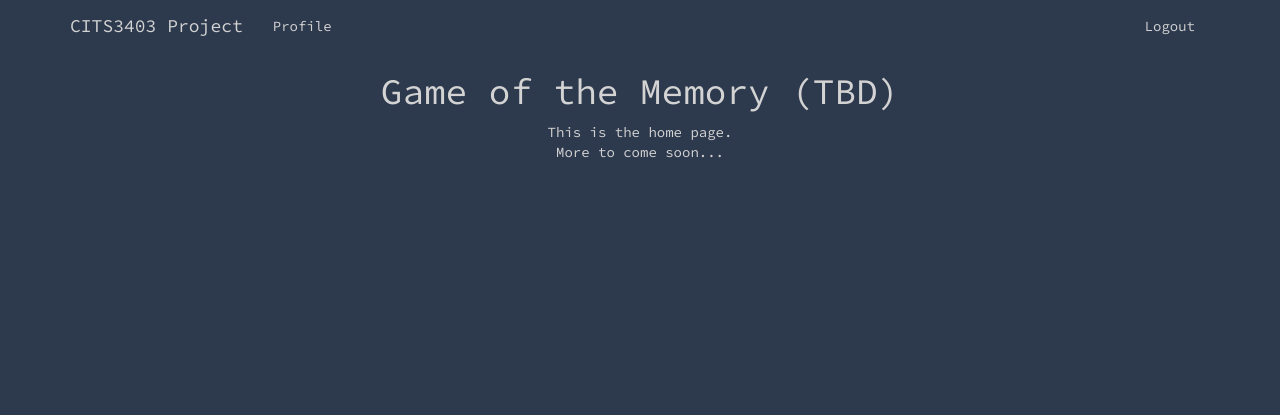
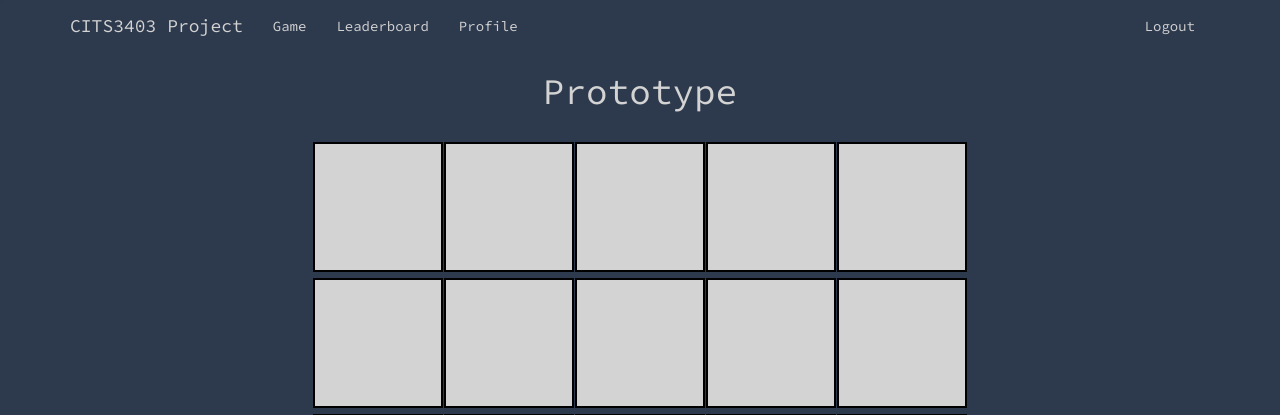
Before and after one commit to jakobdorian/CITS3403-Project, a Flask app: page / in a window 1280 px wide. Shown: the top 415 px of the page. Before the commit the page ends 158 px from the top, so only its background shows below. Run offline with Flask 2, Linux system fonts and the light colour scheme; the visitor is signed in with stand-in values (Sample User, id 1); some libraries are stand-ins or nearby versions.

Commit message:
small changes

```diff
--- a/app/models.py
+++ b/app/models.py
@@ -20,3 +20,8 @@ class User(UserMixin, db.Model):
     @login.user_loader
     def load_user(id):
         return User.query.get(int(id))
+
+class Score(UserMixin, db.Model):
+    id = db.Column(db.Integer, primary_key=True)
+    user_score = db.Column(db.Integer)
+    user_id = db.Column(db.Integer, db.ForeignKey("user.id"))
--- a/app/routes.py
+++ b/app/routes.py
@@ -7,10 +7,9 @@ from werkzeug.urls import url_parse
 from sqlalchemy import func, extract
 import sqlalchemy
 
-@app.route('/')
-@app.route('/index')
+@app.route('/home')
 def index():
-    return render_template('index.html', title = 'Home')
+    return render_template('home.html', title = 'Home')
 
 @app.route('/register', methods=['GET', 'POST'])
 def register():
@@ -53,6 +52,11 @@ def user():
     if current_user.is_authenticated:
         return render_template('user.html', title='Profile')
 
+@app.route('/')
 @app.route('/game')
 def game():
     return render_template('game.html', title='Game')
+
+@app.route('/leaderboard', methods=['GET', 'POST'])
+def leaderboard():
+    return render_template('leaderboard.html', title='Leaderboard')
--- a/app/templates/base.html
+++ b/app/templates/base.html
@@ -31,9 +31,11 @@
         <div class="collapse navbar-collapse" id="bs-example-navbar-collapse-1">
             <ul class="nav navbar-nav navbar-left">
                 {% if current_user.is_anonymous %}
-                <li><a href="{{ url_for('index') }}">Home</a></li>
                 <li><a href="{{ url_for('game') }}">Game</a></li>
+                <li><a href="{{ url_for('leaderboard') }}">Leaderboard</a></li>
                 {% else %}
+                <li><a href="{{ url_for('game') }}">Game</a></li>
+                <li><a href="{{ url_for('leaderboard') }}">Leaderboard</a></li>
                 <li><a href="{{ url_for('user') }}">Profile</a></li>
                 {% endif %}
             </ul>
```
Also changed, not shown: app/static/css/stylesheet.css (+5 -5 lines), app/templates/leaderboard.html (added, +10 -0 lines), app/templates/register.html (+4 -4 lines), app.db, app/templates/home.html (renamed from app/templates/index.html).
